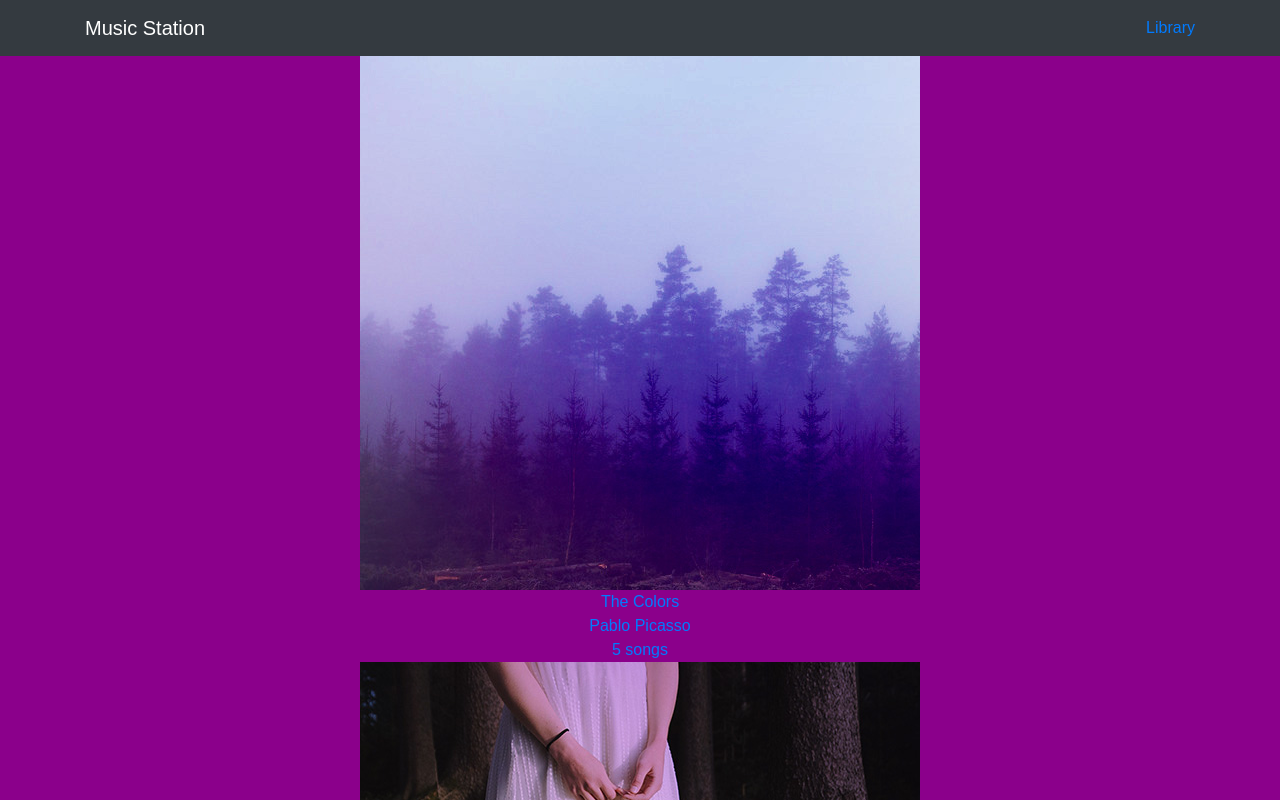
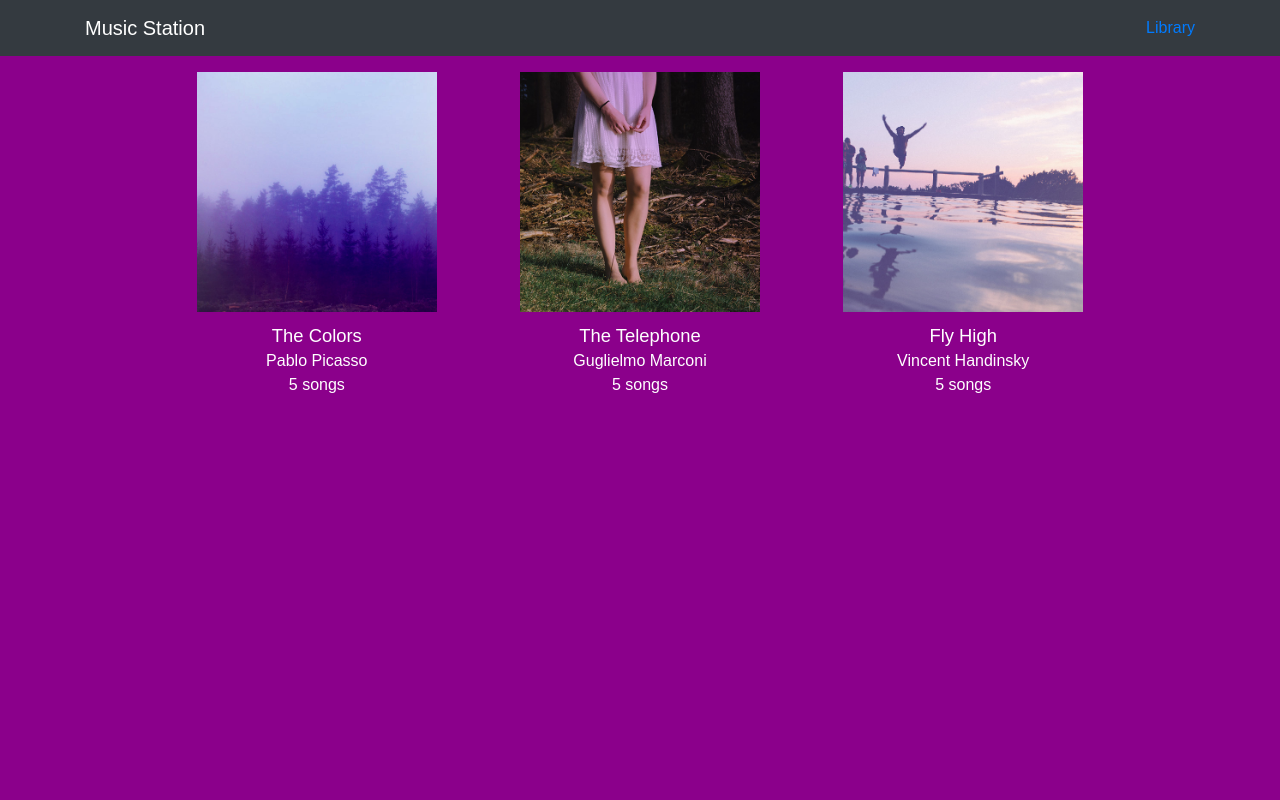
Before and after one commit to Zumichan/music-station, a React (Create React App) app: page /library in a window 1280 px wide. Shown: the top 800 px of the page. Built offline with nearby package versions, Linux system fonts and the light colour scheme.

Commit message:
Applied Styling

```diff
--- a/src/App.css
+++ b/src/App.css
@@ -7,22 +7,22 @@
 }
 
 .music-note {
-  height: 60px;
-  width: 60px;
+  height: 50px;
+  width: 50px;
   margin-bottom: 20px;
   text-align: center;
 }
 
 .block-icon {
-  height: 60px;
-  width: 60px;
+  height: 50px;
+  width: 50px;
   margin-bottom: 20px;
   text-align: center;
 }
 
 .mobile-icon {
-  height: 60px;
-  width: 60px;
+  height: 50px;
+  width: 55px;
   margin-bottom: 20px;
   text-align: center;
 }
@@ -44,7 +44,7 @@
 }
 
 .album-link img {
-  width: 20rem;
+  width: 15rem;
 }
 
 .album-title {
@@ -86,6 +86,22 @@
   width: 3rem;
 }
 
+#album-title {
+  color: white;
+  text-align: left;
+  font-size: 30px;
+  margin-left: 10%;
+  margin-top: 0;
+}
+
+#artist,#release-info {
+  color: #bdbdbd;
+  font-weight: 400;
+  margin: 0.5rem;
+  font-size: 15px;
+  margin-left: 10%;
+}
+
 #song-list {
   width: 65%;
   vertical-align: top;
@@ -94,32 +110,19 @@
   margin-left: 10%;
 }
 
-#album-title {
-  color: white;
-  text-align: left;
-  font-size: 30px;
-  margin-left: 10%;
-  margin-top: 5%;
-}
-
-.artist,#release-info {
-  color: #bdbdbd;
-  font-weight: 400;
-  margin: 0.5rem;
-  font-size: 15px;
-  margin-left: 10%;
+.album-information {
+  display: flex;
+  margin-top: 40px;
 }
 
 #album-cover-art {
-  width: 40%;
+  width: 100%;
   height: auto;
-  margin-top: 35px;
-  margin-left: 10px;
 }
 
-.album-info {
+/*.album-info {
   text-align: left;
-}
+}*/
 
 /* Player Bar */
 input[type=range] {
@@ -168,7 +171,13 @@ input[type=range] {
   font-size: 1.6rem;
 }
 
-#time-control {
+#control-bar {
+  display: inline-block;
+  width: fit-content;
+}
+
+
+/*#time-control {
   display: inline-block;
   width: fit-content;
   margin: 0;
@@ -179,4 +188,15 @@ input[type=range] {
   display: inline-block;
   width: fit-content;
   padding: 10px;
+}*/
+
+/*footer*/
+
+.footer-copyright {
+  left: 0;
+  bottom: 0;
+  width: 100%;
+  background-color: #404040;
+  color: white;
+  text-align: center;
 }
--- a/src/components/Album.js
+++ b/src/components/Album.js
@@ -125,14 +125,14 @@ class Album extends Component {
   render() {
     return (
       <section className="album">
-        <section id="album-info">
+      <div className="album-information">
+        <div className="album-cover col-4">
           <img id="album-cover-art" src={this.state.album.albumCover} alt={this.state.album.title}/>
-          <div className="album-details">
+        </div>
+          <div className="album-details col-8">
             <h1 id="album-title">{this.state.album.title}</h1>
-            <h2 className="artist">{this.state.album.artist}</h2>
+            <h2 id="artist">{this.state.album.artist}</h2>
             <div id="release-info">{this.state.album.releaseInfo}</div>
-          </div>
-        </section>
         <table id="song-list">
            <colgroup>
              <col id="song-number-column" />
@@ -169,6 +169,8 @@ class Album extends Component {
            )}
            </tbody>
          </table>
+         </div>
+         </div>
          <PlayerBar
            isPlaying={this.state.isPlaying}
            currentSong={this.state.currentSong}
--- a/src/components/Landing.js
+++ b/src/components/Landing.js
@@ -16,25 +16,22 @@ const Landing = () => (
         <img className="music-note" src="music-note.png" alt="music note icon"></img>
         <h2>Choose your music</h2>
         <p>The world is full of music; why should you have to music that someone else chose?</p>
-        <p><a className="btn btn-secondary" href="#" role="button">View details »</a></p>
       </div>
       <div className="col-md-4 text-white text-center">
         <img className="block-icon" src="cancel.png" alt="block icon"></img>
-        <h2>Unlimited, streaming, ad-free</h2>
+        <h2>Unlimited, ad-free</h2>
         <p>No arbitrary limits. No distractions.</p>
-        <p><a className="btn btn-secondary" href="#" role="button">View details »</a></p>
       </div>
       <div className="col-md-4 text-white text-center">
         <img className="mobile-icon" src="iPhone.png" alt="mobile icon"></img>
         <h2>Mobile enabled</h2>
         <p>Listen to your music on the go. This streaming service is available on all mobile platforms.</p>
-        <p><a className="btn btn-secondary" href="#" role="button">View details »</a></p>
       </div>
     </div>
   </div>
 
-  <footer className="container text-white">
-      <p>©︎Music Station 2019</p>
+  <footer className="page-footer font-small pt-4">
+    <div className="footer-copyright text-center py-3">© 2019 Music Station</div>
   </footer>
 
   </main>
--- a/src/components/Library.js
+++ b/src/components/Library.js
@@ -14,11 +14,11 @@ class Library extends Component {
       <section className="library">
         {
           this.state.albums.map((album, index) =>
-            <Link to={`/album/${album.slug}`} key={index} >
+            <Link className='album-link' to={`/album/${album.slug}`} key={index} >
               <img src={album.albumCover} alt={album.title} />
-              <div>{album.title}</div>
-              <div>{album.artist}</div>
-              <div>{album.songs.length} songs</div>
+              <div className='album-title'>{album.title}</div>
+              <div className='album-artist'>{album.artist}</div>
+              <div className='album-length'>{album.songs.length} songs</div>
             </Link>
           )
         }
--- a/src/components/PlayerBar.js
+++ b/src/components/PlayerBar.js
@@ -15,6 +15,7 @@ import React, { Component } from 'react';
              <span className="ion-md-fastforward"></span>
            </button>
          </section>
+         <section id="control-bar">
          <section id="time-control">
            <div className="current-time">{this.props.currentTime}</div>
            <input
@@ -41,6 +42,7 @@ import React, { Component } from 'react';
            />
            <div className="icon ion-md-volume-high"></div>
          </section>
+         </section>
        </section>
      );
    }
--- a/src/data/albums.js
+++ b/src/data/albums.js
@@ -18,10 +18,23 @@ export default [{
     albumCover: '/assets/images/album_covers/02.jpg',
     slug: 'the-telephone',
     songs: [
-      { title: 'Blue', duration: '161.71', audioSrc: '/assets/music/blue.mp3' },
-      { title: 'Green', duration: '103.96', audioSrc: '/assets/music/green.mp3' },
-      { title: 'Red', duration: '268.45', audioSrc: '/assets/music/red.mp3' },
-      { title: 'Pink', duration: '153.14', audioSrc: '/assets/music/pink.mp3' },
-      { title: 'Magenta', duration: '374.22', audioSrc: '/assets/music/magenta.mp3' }
+      { title: 'Beep Beep Beep', duration: '161.71', audioSrc: '/assets/music/blue.mp3' },
+      { title: 'The Telephone', duration: '103.96', audioSrc: '/assets/music/green.mp3' },
+      { title: "I'm waiting for you", duration: '268.45', audioSrc: '/assets/music/red.mp3' },
+      { title: 'Someday..', duration: '153.14', audioSrc: '/assets/music/pink.mp3' },
+      { title: 'My best friend', duration: '374.22', audioSrc: '/assets/music/magenta.mp3' }
+    ]
+}, {
+    title: 'Fly High',
+    artist: 'Vincent Handinsky ',
+    releaseInfo: '2019 EM',
+    albumCover: '/assets/images/album_covers/03.jpg',
+    slug: 'fly-high',
+    songs: [
+      { title: 'Fly High', duration: '161.71', audioSrc: '/assets/music/blue.mp3' },
+      { title: 'To the stars', duration: '103.96', audioSrc: '/assets/music/green.mp3' },
+      { title: 'My memories', duration: '268.45', audioSrc: '/assets/music/red.mp3' },
+      { title: 'Friends', duration: '153.14', audioSrc: '/assets/music/pink.mp3' },
+      { title: 'Water Dance', duration: '374.22', audioSrc: '/assets/music/magenta.mp3' }
     ]
 }];
```
